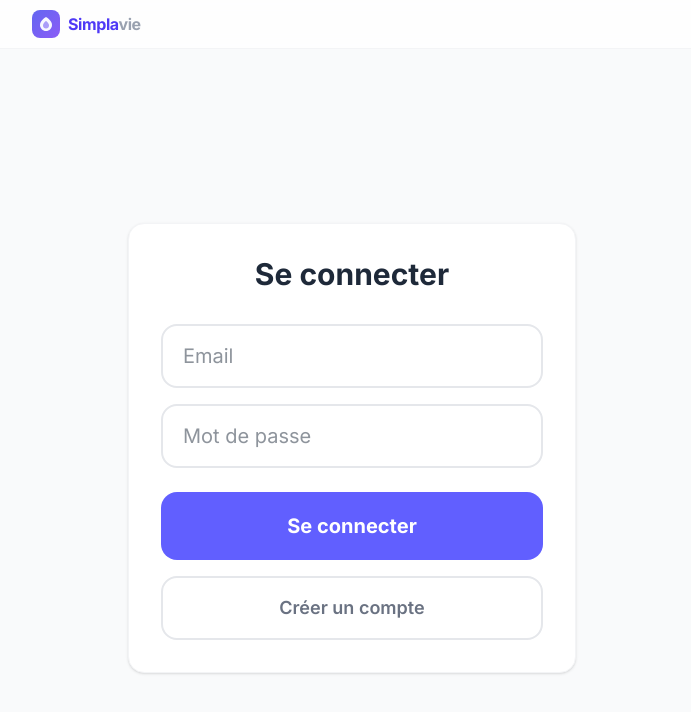
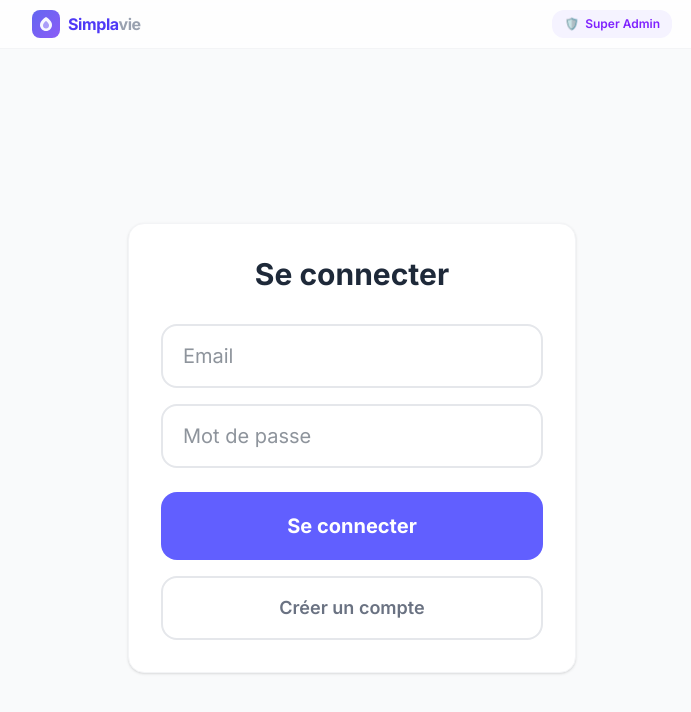
Before and after one commit to Jpestel/simplavie, a Next.js app: page /login in a window 1280 px wide. Shown: the top 712 px of the page, without its empty margins (288-979 px from the left). Built offline with nearby package versions, Linux system fonts and the light colour scheme; no server answers.

Commit message:
debug: force show super admin button unconditionally

```diff
--- a/src/components/TopBar.tsx
+++ b/src/components/TopBar.tsx
@@ -25,7 +25,6 @@ export default function TopBar() {
           </span>
         </Link>
 
-        {isSuperAdmin && (
         <Link
           href="/superadmin"
           className="flex items-center gap-1.5 text-xs px-3 py-1.5 rounded-xl bg-violet-50 hover:bg-violet-100 text-violet-600 font-semibold active:scale-95 transition-all"
@@ -33,7 +32,6 @@ export default function TopBar() {
           <span>🛡️</span>
           <span>Super Admin</span>
         </Link>
-        )}
       </div>
     </div>
   )
```
Lines whose indentation alone changed are shown as unchanged.
